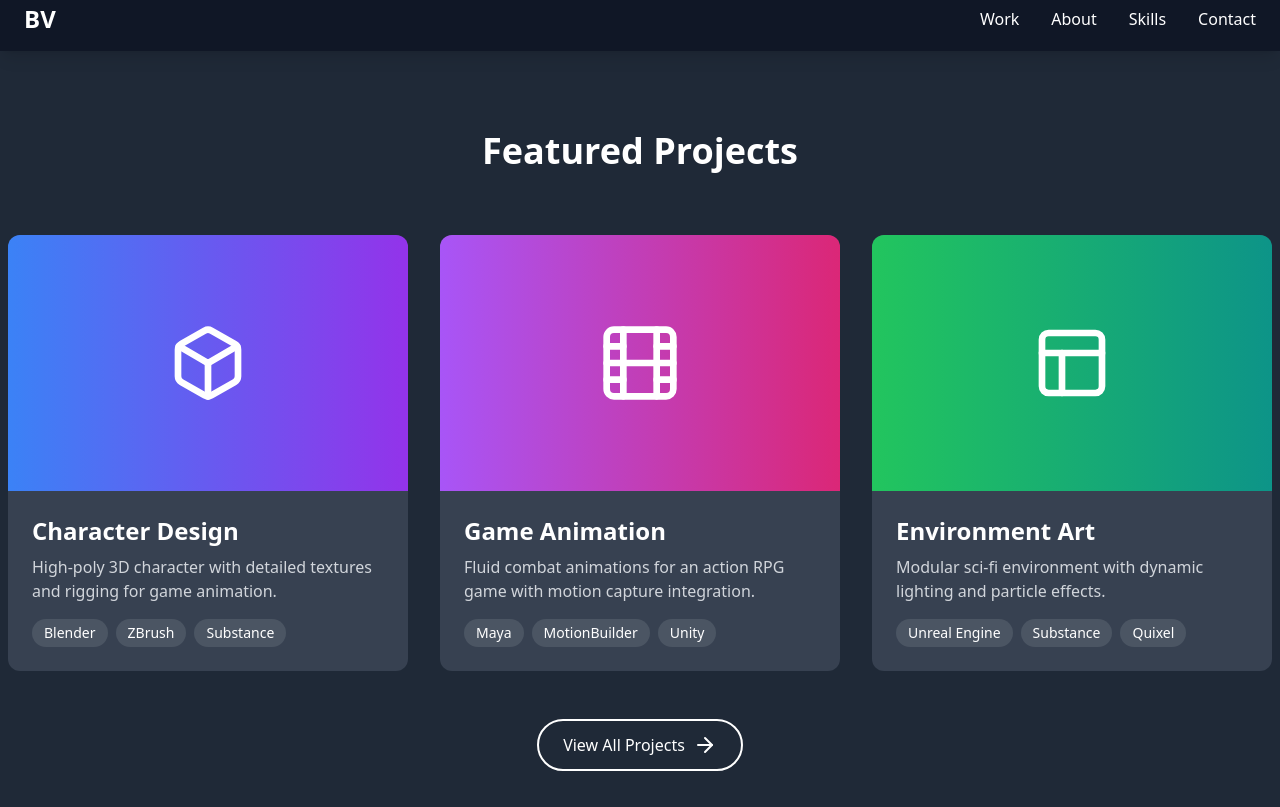
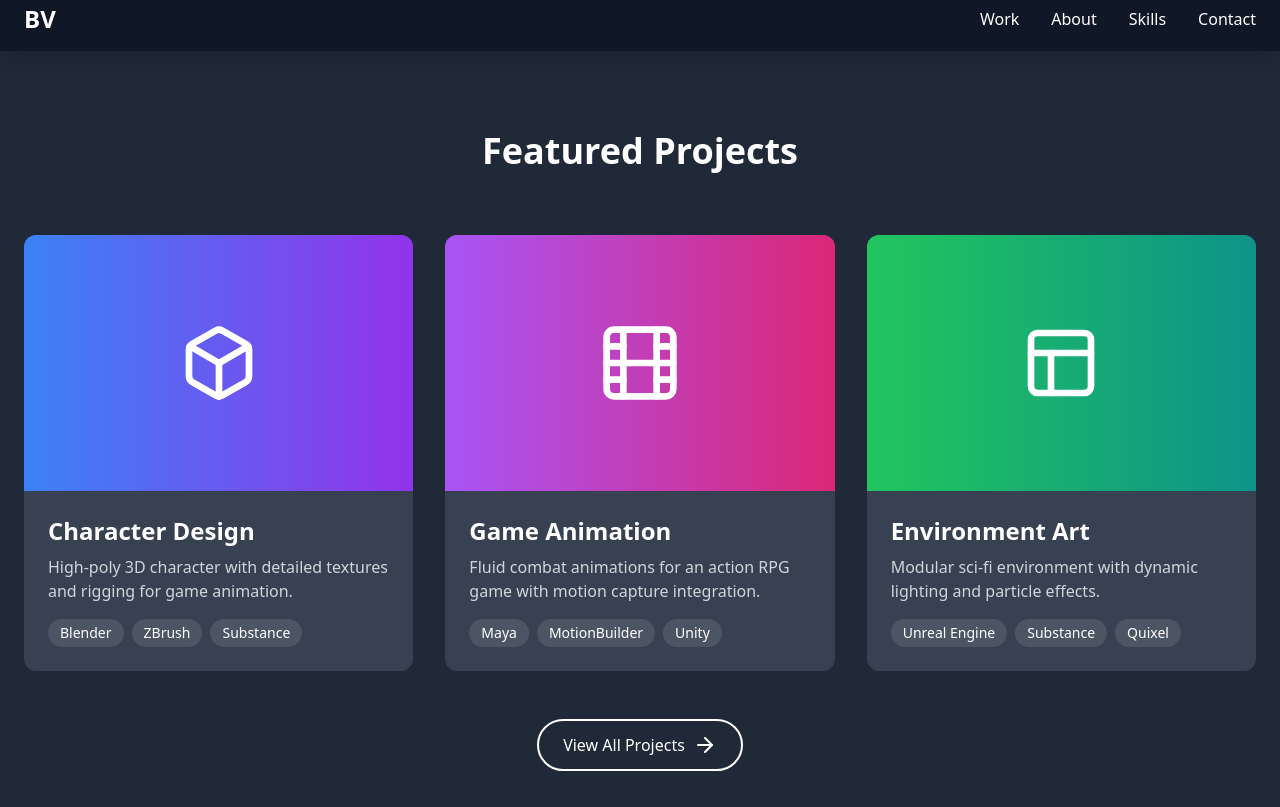
Before and after one commit to bfun2468/bfun2468.github.io, a plain HTML site: page index.html in a window 1280 px wide. Shown: the part 813-1620 px from the top of the page. Drawn offline with nearby package versions, Linux system fonts and the light colour scheme.

Commit message:
Update index.html

```diff
--- a/index.html
+++ b/index.html
@@ -83,7 +83,7 @@
 
   <!-- Work Section -->
   <section id="work" class="py-20 bg-gray-800">
-    <div class="w-full px-2 mx-auto">
+    <div class="container mx-auto px-6">
       <h2 class="text-4xl font-bold mb-16 text-center" data-aos="fade-up">Featured Projects</h2>
       <div class="grid grid-cols-1 md:grid-cols-2 lg:grid-cols-3 gap-8">
         <!-- Project 1 -->
```
